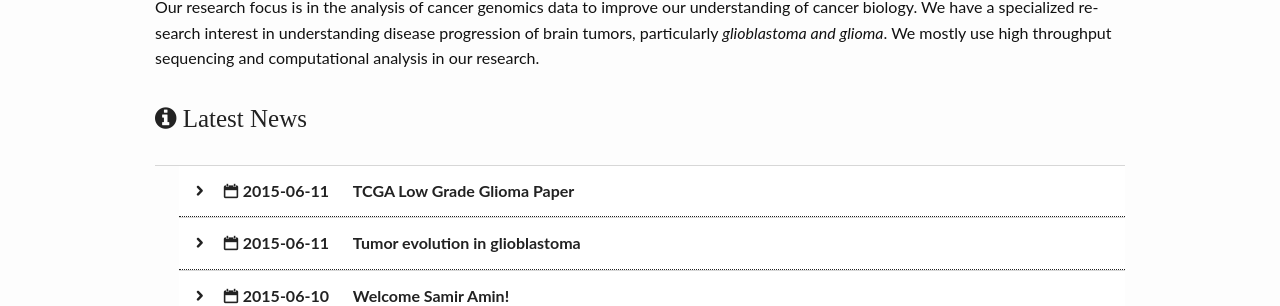
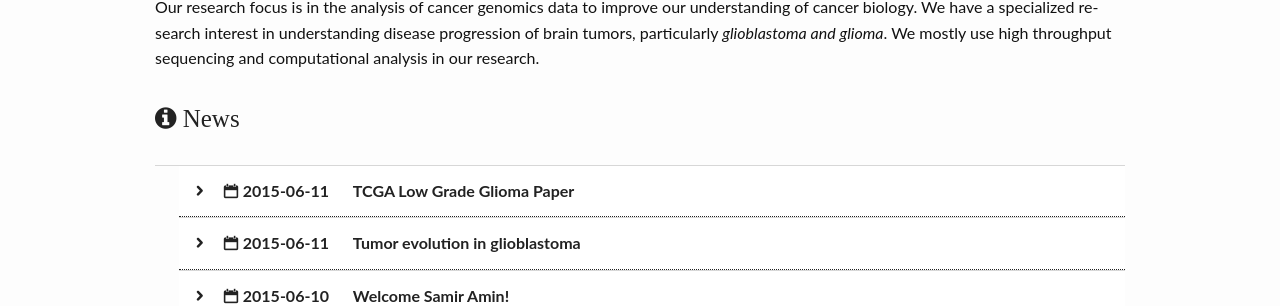
Before and after one commit to crazyhottommy/verhaaklab.github.io, a Jekyll site: the page built from index.md, in a window 1280 px wide. Shown: the part 265-571 px from the top of the page. Built offline with Jekyll 4.4.1, drawn with Linux system fonts in a browser that asks for light colours; nearby versions of some CDN libraries; comment, search, counter and statistics services are not loaded.

Commit message:
Update index.md

```diff
--- a/index.md
+++ b/index.md
@@ -17,7 +17,7 @@ We are a computational cancer biology lab at the [UT MD Anderson Cancer Center](
 
 Our research focus is in the analysis of cancer genomics data to improve our understanding of cancer biology. We have a specialized research interest in understanding disease progression of brain tumors, particularly *glioblastoma and glioma*. We mostly use high throughput sequencing and computational analysis in our research.
 
-### <i class="fa fa-info-circle fa-1.9x"> Latest News</i>
+### <i class="fa fa-info-circle fa-1.9x"> News</i>
 
 <div id="blog-index" class="row">
   <div class="small-12 columns t30">
```
